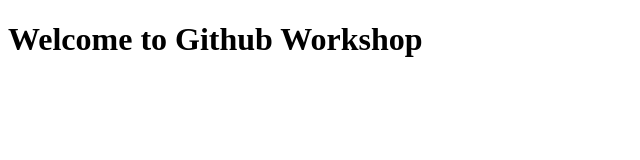
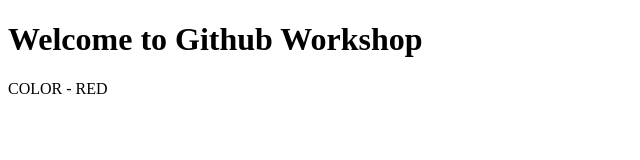
Before and after one commit to Elsamehena/HelloGit, a plain HTML site: page index.html in a window 1280 px wide. Shown: the whole page, without its empty margins (0-640 px from the left). Drawn offline with Linux system fonts and the light colour scheme.

```diff
--- a/index.html
+++ b/index.html
@@ -8,5 +8,9 @@
 <body>
     <h1>Welcome to Github Workshop</h1>
 
+
+    <p> COLOR - RED </p>
+
+
 </body>
 </html>
```
